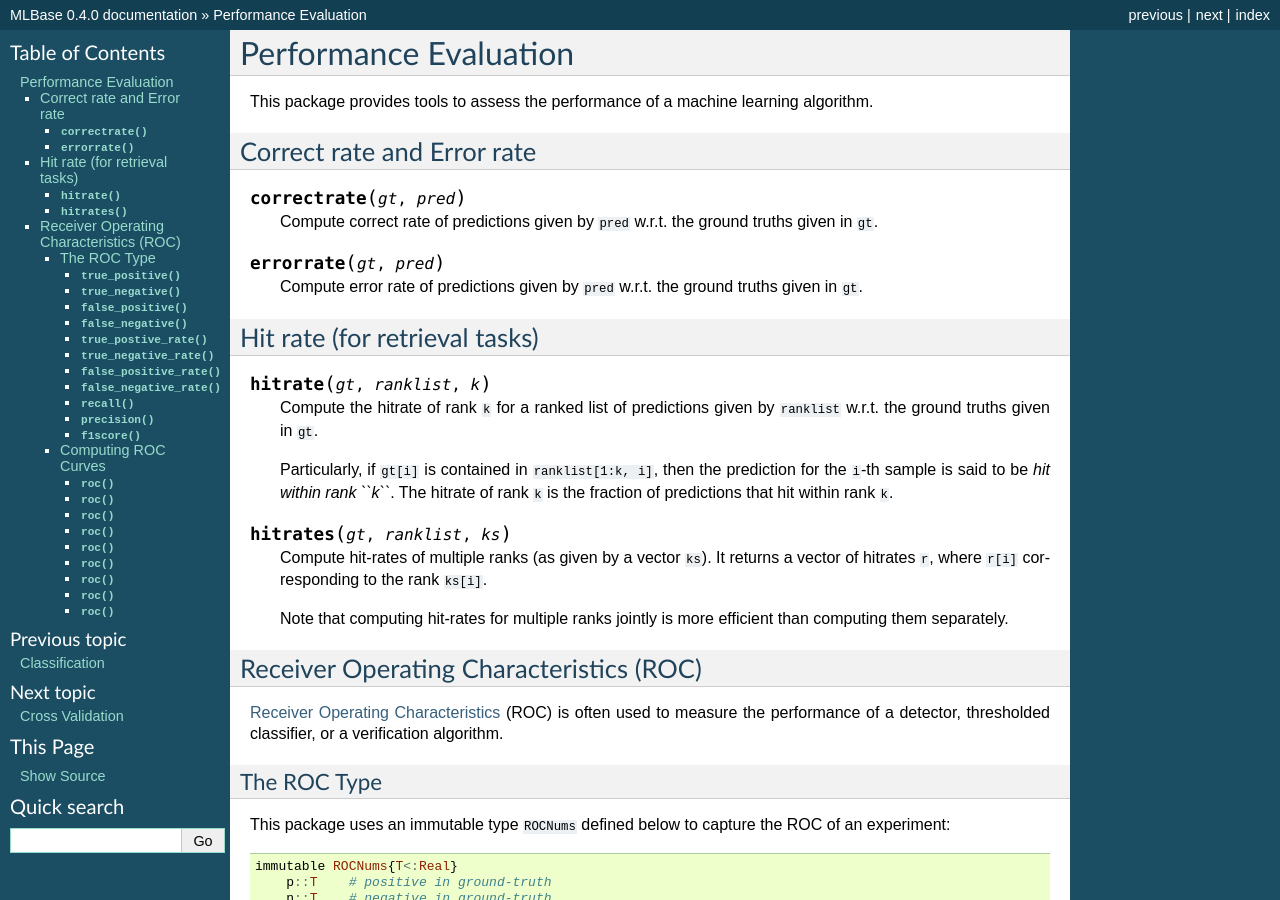
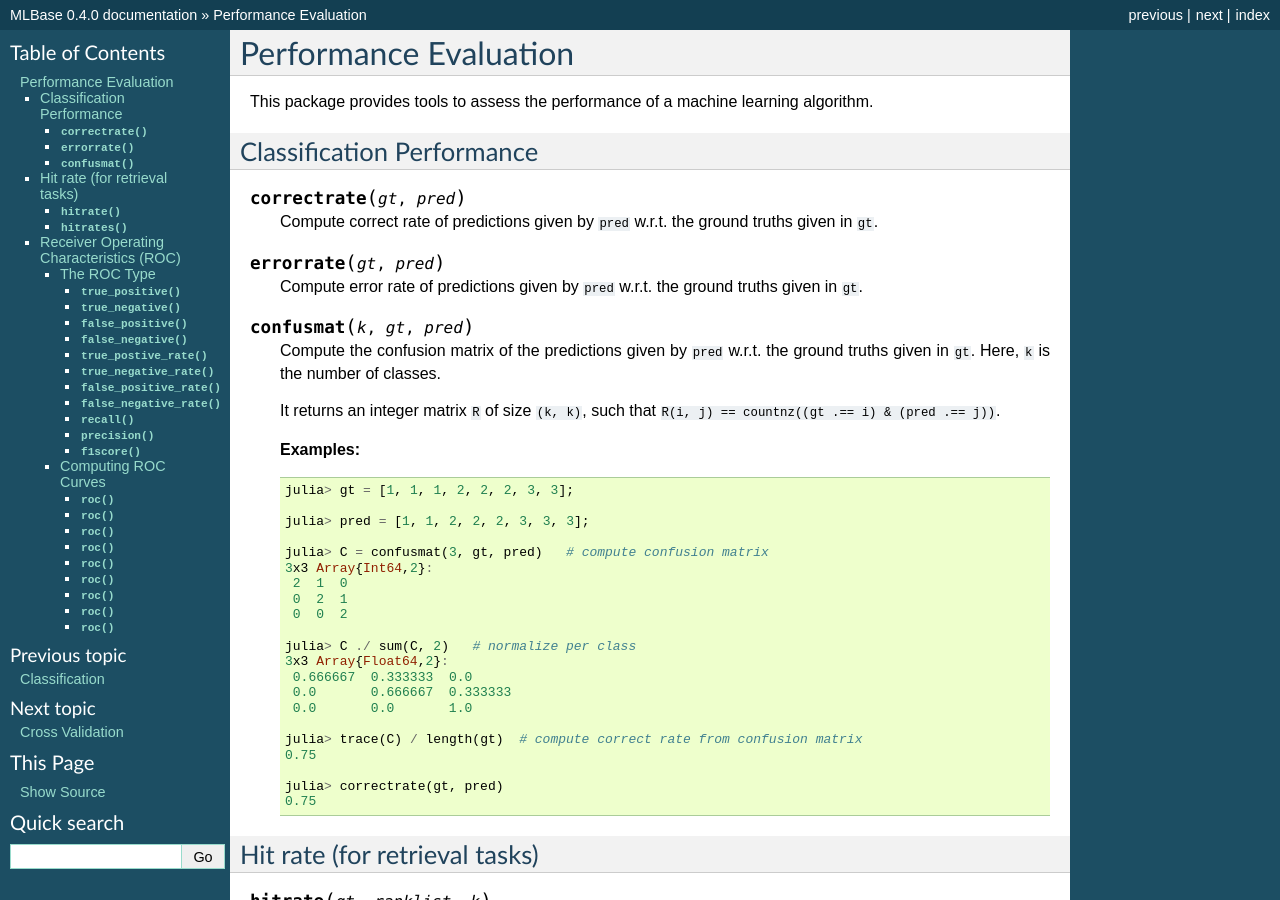
Before and after one commit to JuliaStats/MLBase.jl, a Sphinx documentation site: the page built from docs/source/perfeval.rst, in a window 1280 px wide and 900 px high. Built offline with Sphinx 7.4.7, drawn with Linux system fonts in a browser that asks for light colours; formulas are drawn with MathJax 3.

Commit message:
add confusmat

```diff
--- a/docs/source/perfeval.rst
+++ b/docs/source/perfeval.rst
@@ -3,7 +3,7 @@ Performance Evaluation
 
 This package provides tools to assess the performance of a machine learning algorithm.
 
-Correct rate and Error rate
+Classification Performance
 ~~~~~~~~~~~~~~~~~~~~~~~~~~~~
 
 .. function:: correctrate(gt, pred)
@@ -13,6 +13,39 @@ Correct rate and Error rate
 .. function:: errorrate(gt, pred)
 
     Compute error rate of predictions given by ``pred`` w.r.t. the ground truths given in ``gt``.
+
+.. function:: confusmat(k, gt, pred)
+
+    Compute the confusion matrix of the predictions given by ``pred`` w.r.t. the ground truths given in ``gt``.
+    Here, ``k`` is the number of classes.
+
+    It returns an integer matrix ``R`` of size ``(k, k)``, such that ``R(i, j) == countnz((gt .== i) & (pred .== j))``.
+
+    **Examples:**
+
+    .. code-block:: julia
+
+        julia> gt = [1, 1, 1, 2, 2, 2, 3, 3];
+
+        julia> pred = [1, 1, 2, 2, 2, 3, 3, 3];
+
+        julia> C = confusmat(3, gt, pred)   # compute confusion matrix
+        3x3 Array{Int64,2}:
+         2  1  0
+         0  2  1
+         0  0  2
+
+        julia> C ./ sum(C, 2)   # normalize per class
+        3x3 Array{Float64,2}:
+         0.666667  0.333333  0.0
+         0.0       0.666667  0.333333
+         0.0       0.0       1.0
+
+        julia> trace(C) / length(gt)  # compute correct rate from confusion matrix
+        0.75
+
+        julia> correctrate(gt, pred)
+        0.75
 
 Hit rate (for retrieval tasks)
 ~~~~~~~~~~~~~~~~~~~~~~~~~~~~~~~
```
Also changed, not shown: 3 other files.
